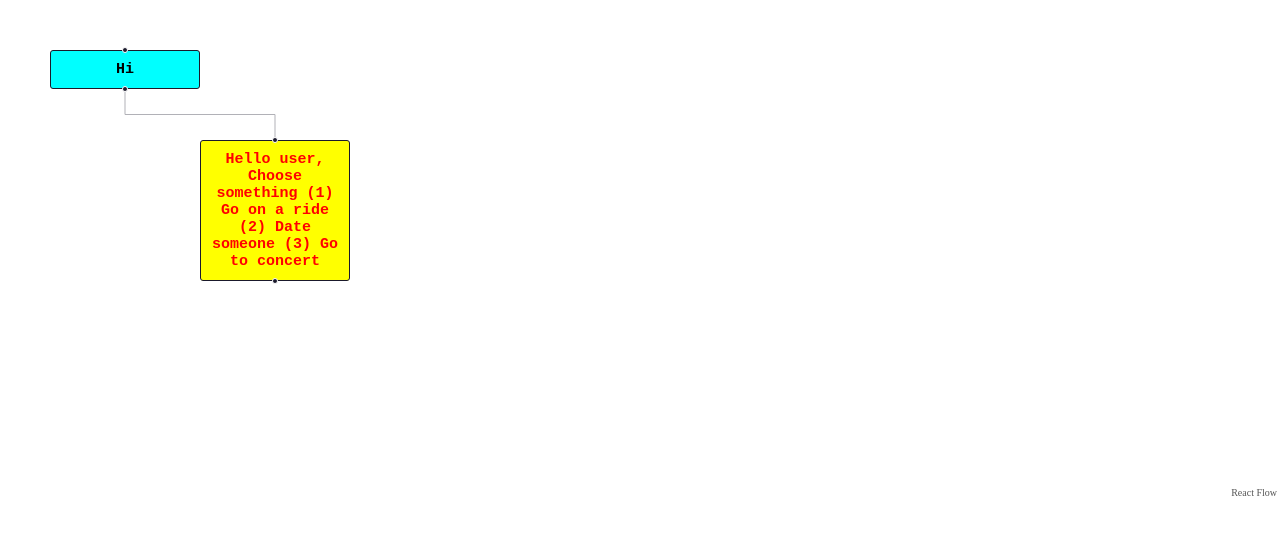
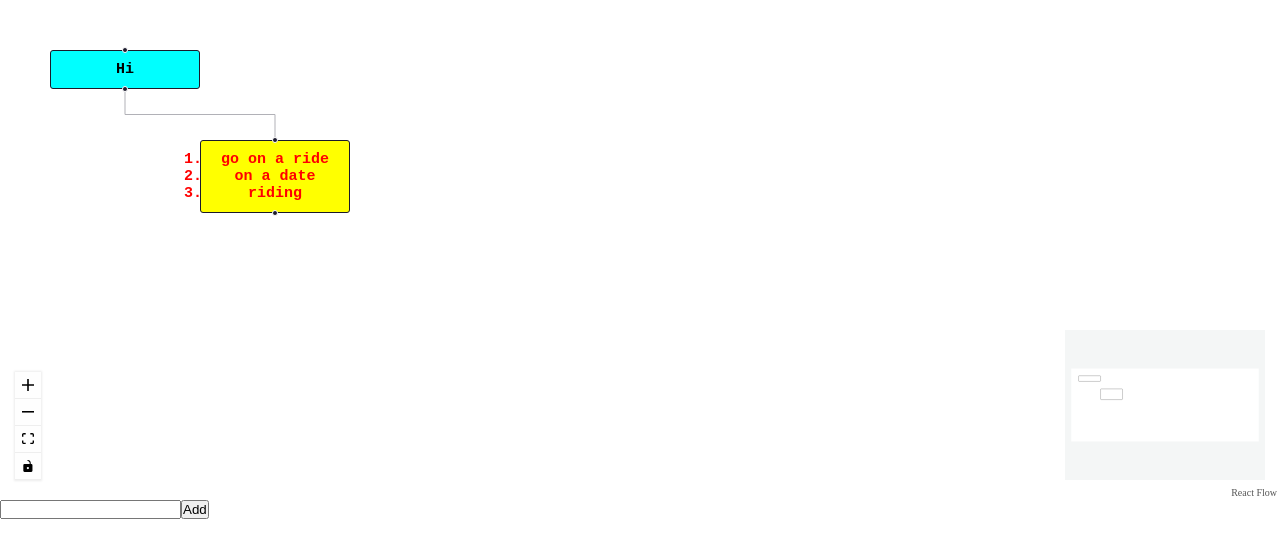
Before and after one commit to itsparasbisht/react-flow-renderer, a React (Create React App) app: page / in a window 1280 px wide. Shown: the top 558 px of the page. Built offline with nearby package versions, Linux system fonts and the light colour scheme.

Commit message:
graph component

```diff
--- a/src/components/Graph.js
+++ b/src/components/Graph.js
@@ -1,5 +1,6 @@
 import React from "react";
-import ReactFlow from "react-flow-renderer";
+import ReactFlow, { Controls, MiniMap } from "react-flow-renderer";
+import styles from "./graph.module.css";
 
 const nodes = [
   {
@@ -17,11 +18,13 @@ const nodes = [
   {
     id: "2",
     data: {
-      label:
-        "Hello user, Choose something \
-    (1) Go on a ride \
-    (2) Date someone\
-    (3) Go to concert",
+      label: (
+        <ol>
+          <li>go on a ride</li>
+          <li>on a date</li>
+          <li>riding</li>
+        </ol>
+      ),
     },
     style: {
       color: "red",
@@ -40,7 +43,14 @@ const graphStyles = { width: "100%", height: "500px" };
 function Graph() {
   return (
     <>
-      <ReactFlow nodes={nodes} edges={edges} style={graphStyles} />
+      <ReactFlow nodes={nodes} edges={edges} style={graphStyles}>
+        <MiniMap />
+        <Controls />
+      </ReactFlow>
+      <div className={styles.addNodes}>
+        <input type="text" />
+        <button>Add</button>
+      </div>
     </>
   );
 }
--- /dev/null
+++ b/src/components/graph.module.css
@@ -0,0 +1,5 @@
+.addNode{
+    width: 100%;
+    height: 100px;
+    background-color: red;
+}
```
